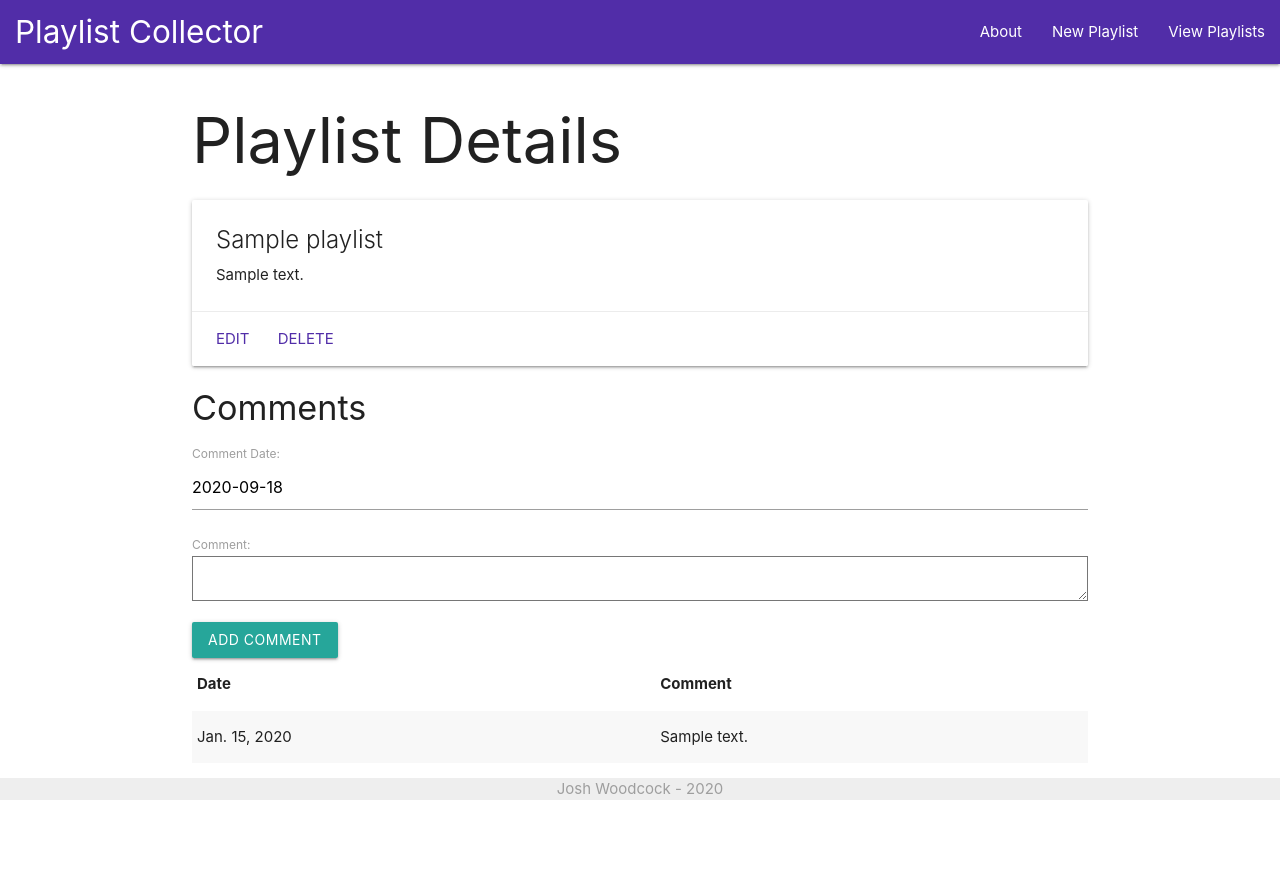
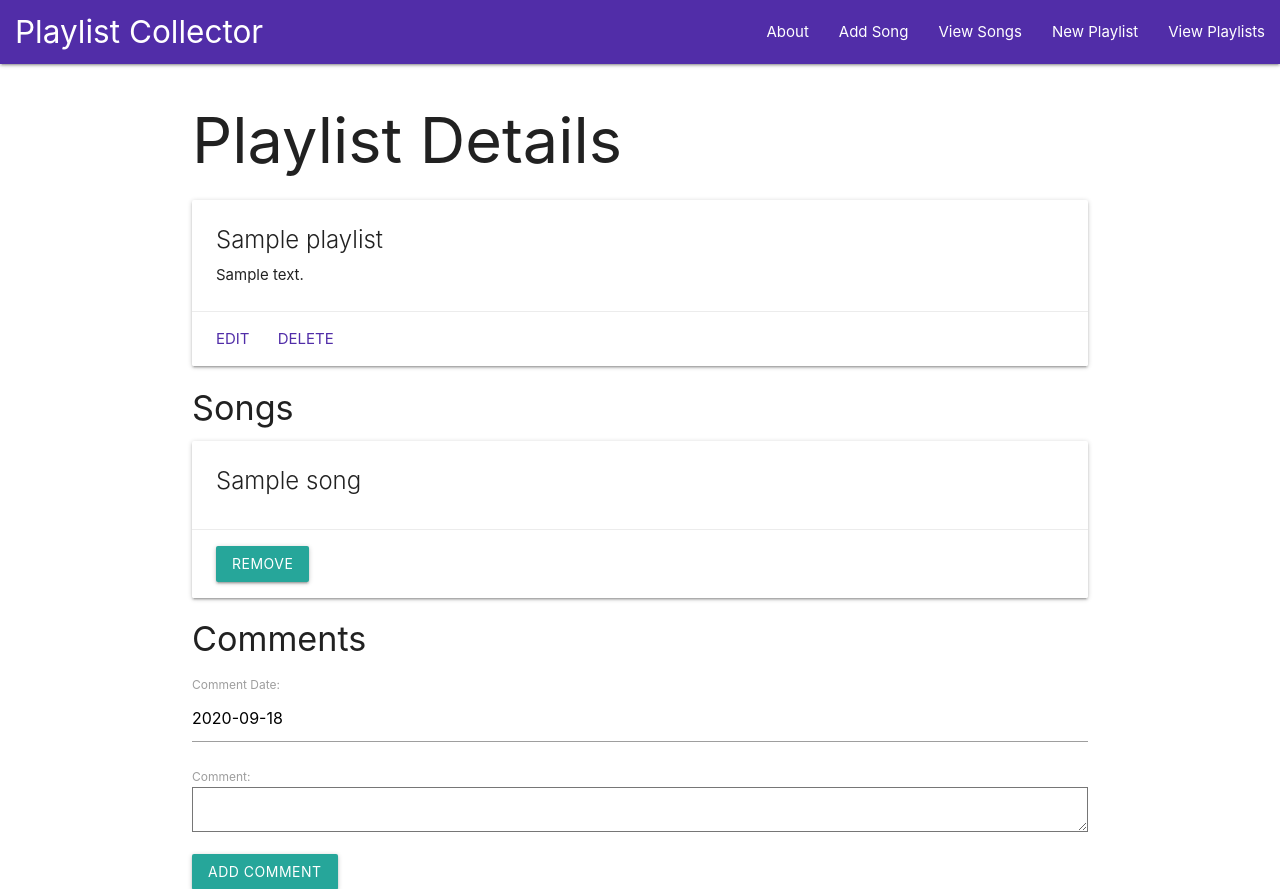
Before and after one commit to j0w0/playlist-collector, a Django app: page /playlists/1/ in a window 1280 px wide. Shown: the top 889 px of the page. Before the commit the page ends 800 px from the top, so only its background shows below. Run offline with Django 3.2, Linux system fonts and the light colour scheme; tables that the repository leaves empty hold one stand-in row (values such as "Sample post").

Commit message:
Add Song data entity and allow CRUD operations on it.

```diff
--- a/main_app/admin.py
+++ b/main_app/admin.py
@@ -1,7 +1,8 @@
 from django.contrib import admin
-from .models import Playlist, Comment
+from .models import Playlist, Comment, Song
 
 # Register your models here.
 
 admin.site.register(Playlist)
 admin.site.register(Comment)
+admin.site.register(Song)
--- a/main_app/models.py
+++ b/main_app/models.py
@@ -4,9 +4,26 @@ from django.urls import reverse
 # Create your models here.
 
 
+class Song(models.Model):
+    title = models.CharField(max_length=100)
+    # artist should be own data entity
+    artist = models.CharField(max_length=100)
+
+    def __str__(self):
+        return self.title
+
+    def get_absolute_url(self):
+        return reverse('songs_detail', kwargs={'pk': self.id})
+
+    # use Field.choices for genre?
+    # https://git.generalassemb.ly/SEI-CC/SEI-CC-9/blob/master/work/w08/d3/03-04-django-one-to-many-models/django-one-to-many-models.md#fieldchoices
+    # https://git.generalassemb.ly/SEI-CC/SEI-CC-9/blob/master/work/w08/d3/03-04-django-one-to-many-models/django-one-to-many-models.md#fix-the-meal-select
+
+
 class Playlist(models.Model):
     title = models.CharField(max_length=100)
     description = models.TextField(max_length=250)
+    songs = models.ManyToManyField(Song)
 
     def __str__(self):
         return self.title
@@ -30,9 +47,3 @@ class Comment(models.Model):
 
     class Meta:
         ordering = ['-date']
-
-
-# class Song(models.Model):
-    # use Field.choices for genre?
-    # https://git.generalassemb.ly/SEI-CC/SEI-CC-9/blob/master/work/w08/d3/03-04-django-one-to-many-models/django-one-to-many-models.md#fieldchoices
-    # https://git.generalassemb.ly/SEI-CC/SEI-CC-9/blob/master/work/w08/d3/03-04-django-one-to-many-models/django-one-to-many-models.md#fix-the-meal-select
--- a/main_app/templates/base.html
+++ b/main_app/templates/base.html
@@ -20,6 +20,8 @@
                 <a href="/" class="brand-logo left">Playlist Collector</a>
                 <ul class="right">
                     <li><a href="{% url 'about' %}">About</a></li>
+                    <li><a href="{% url 'songs_create' %}">Add Song</a></li>
+                    <li><a href="{% url 'songs_index' %}">View Songs</a></li>
                     <li><a href="{% url 'playlists_create' %}">New Playlist</a></li>
                     <li><a href="{% url 'index' %}">View Playlists</a></li>
                 </ul>
--- a/main_app/templates/playlists/detail.html
+++ b/main_app/templates/playlists/detail.html
@@ -15,6 +15,48 @@
         <a href="{% url 'playlists_delete' playlist.id %}" class="deep-purple-text text-darken-2">Delete</a>
     </div>
 </div>
+
+<h4>Songs</h4>
+
+{% if playlist.songs.count %}
+{% for song in playlist.songs.all %}
+<div class="card">
+    <div class="card-content">
+        <span class="card-title">
+            {{ song.title }}
+        </span>
+    </div>
+    <div class="card-action">
+        <form action="{% url 'unassoc_song' playlist.id song.id %}" method="post">
+            {% csrf_token %}
+            <button type="submit" class="btn">Remove</button>
+        </form>
+    </div>
+</div>
+{% endfor %}
+{% else %}
+<p>No songs yet.</p>
+{% endif %}
+
+
+{% if songs.count %}
+{% for song in songs.all %}
+<div class="card">
+    <div class="card-content">
+        <span class="card-title">
+            {{ song.title }}
+        </span>
+    </div>
+    <div class="card-action">
+        <form action="{% url 'assoc_song' playlist.id song.id %}" method="post">
+            {% csrf_token %}
+            <button type="submit" class="btn">Add</button>
+        </form>
+    </div>
+</div>
+{% endfor %}
+{% endif %}
+
 
 <h4>Comments</h4>
 
--- a/main_app/urls.py
+++ b/main_app/urls.py
@@ -14,4 +14,13 @@ urlpatterns = [
          views.PlaylistDelete.as_view(), name='playlists_delete'),
     path('playlists/<int:playlist_id>/add_comment/',
          views.add_comment, name="add_comment"),
+    path('playlists/<int:playlist_id>/assoc_song/<int:song_id>/',
+         views.assoc_song, name='assoc_song'),
+    path('playlists/<int:playlist_id>/unassoc_song/<int:song_id>/',
+         views.unassoc_song, name='unassoc_song'),
+    path('songs/', views.SongList.as_view(), name='songs_index'),
+    path('songs/<int:pk>/', views.SongDetail.as_view(), name='songs_detail'),
+    path('songs/create/', views.SongCreate.as_view(), name='songs_create'),
+    path('songs/<int:pk>/update/', views.SongUpdate.as_view(), name='songs_update'),
+    path('songs/<int:pk>/delete/', views.SongDelete.as_view(), name='songs_delete'),
 ]
--- a/main_app/views.py
+++ b/main_app/views.py
@@ -1,6 +1,7 @@
 from django.shortcuts import render, redirect
 from django.views.generic.edit import CreateView, UpdateView, DeleteView
-from .models import Playlist
+from django.views.generic import ListView, DetailView
+from .models import Playlist, Song
 from .forms import CommentForm
 
 # Create your views here.
@@ -52,3 +53,36 @@ def add_comment(request, playlist_id):
         new_comment.playlist_id = playlist_id
         new_comment.save()
     return redirect('detail', playlist_id=playlist_id)
+
+
+def assoc_song(request, playlist_id, song_id):
+    Playlist.objects.get(id=playlist_id).songs.add(song_id)
+    return redirect('detail', playlist_id=playlist_id)
+
+
+def unassoc_song(request, playlist_id, song_id):
+    Playlist.objects.get(id=playlist_id).songs.remove(song_id)
+    return redirect('detail', playlist_id=playlist_id)
+
+
+class SongList(ListView):
+    model = Song
+
+
+class SongDetail(DetailView):
+    model = Song
+
+
+class SongCreate(CreateView):
+    model = Song
+    fields = '__all__'
+
+
+class SongUpdate(UpdateView):
+    model = Song
+    fields = '__all__'
+
+
+class SongDelete(DeleteView):
+    model = Song
+    success_url = '/songs/'
```
Also changed, not shown: main_app/templates/main_app/song_confirm_delete.html (added, +13 -0 lines), main_app/templates/main_app/song_detail.html (added, +17 -0 lines), main_app/templates/main_app/song_form.html (added, +18 -0 lines), main_app/templates/main_app/song_list.html (added, +17 -0 lines), main_app/migrations/0003_auto_20200918_1741.py (added), main_app/migrations/0004_playlist_songs.py (added).
